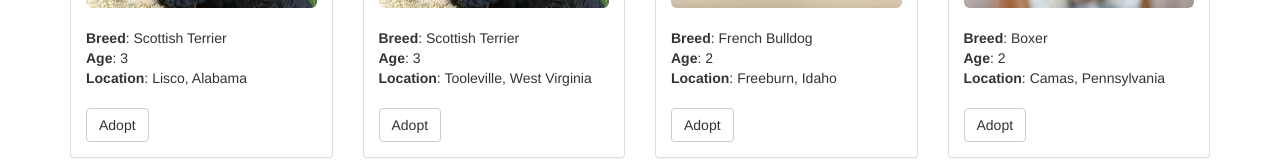
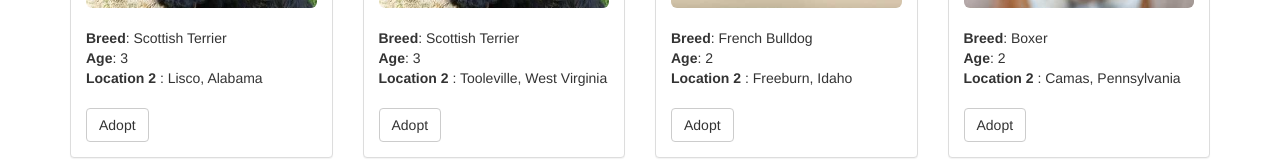
Before and after one commit to yashankxy/Caps, a website: page src/index.html in a window 1280 px wide. Shown: the part 398-558 px from the top of the page. Drawn offline with nearby package versions, Linux system fonts and the light colour scheme; files whose address does not match are found by name.

Commit message:
update index

```diff
--- a/src/index.html
+++ b/src/index.html
@@ -43,7 +43,7 @@
             <br/><br/>
             <strong>Breed</strong>: <span class="pet-breed">Golden Retriever</span><br/>
             <strong>Age</strong>: <span class="pet-age">3</span><br/>
-            <strong>Location</strong>: <span class="pet-location">Warren, MI</span><br/><br/>
+            <strong>Location 2 </strong>: <span class="pet-location">Warren, MI</span><br/><br/>
             <button class="btn btn-default btn-adopt" type="button" data-id="0">Adopt</button>
           </div>
         </div>
```
